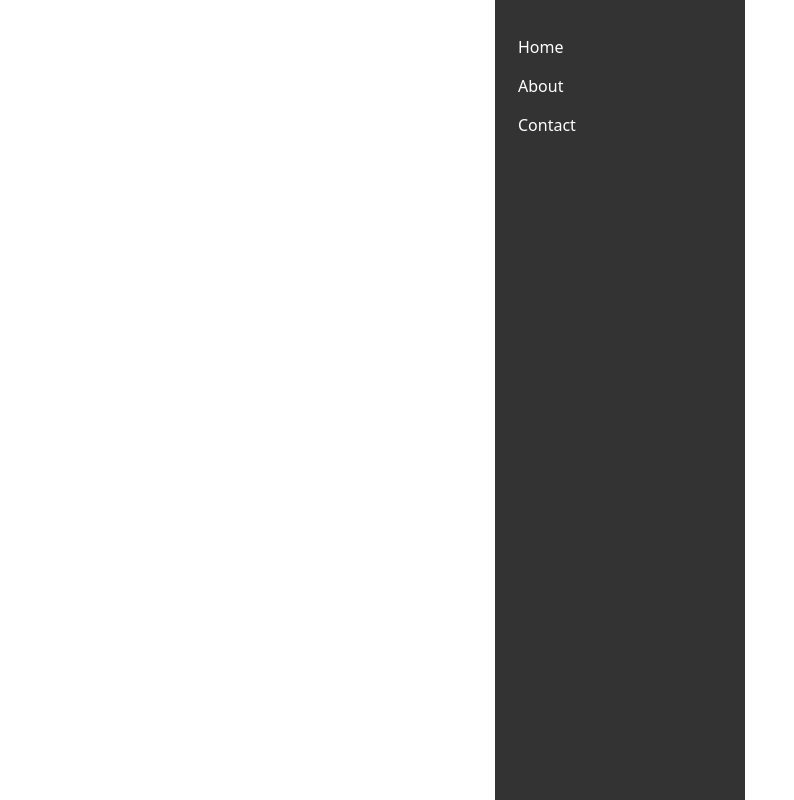
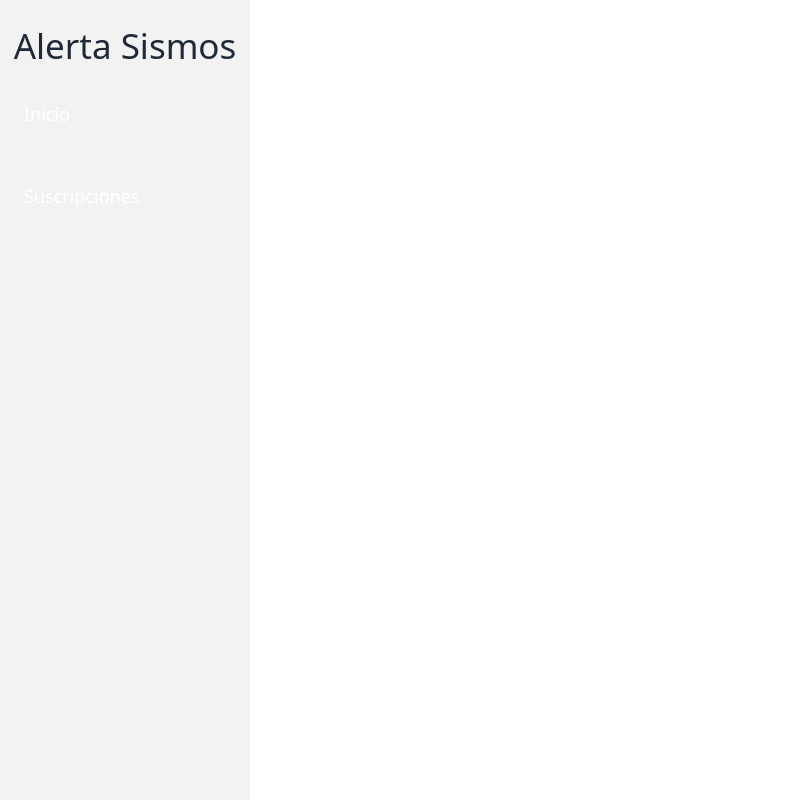
Before and after one commit to digivoro/g5-mvc, a Vue app in the folder frontend/: page /suscripciones in a window 1280 px wide. Before the commit this address had no page. Shown: the whole page, without its empty margins (0-794 px from the left). Built offline with nearby package versions, Linux system fonts and the light colour scheme.

Commit message:
feature: implementacion sidenav

```diff
--- a/frontend/src/App.vue
+++ b/frontend/src/App.vue
@@ -21,6 +21,8 @@ export default {
 <style>
 #app {
   display: flex;
+  margin: 0;
+  padding: 0;
 }
 .content {
   margin-left: 250px; /* Same width as the sidenav */
--- a/frontend/src/components/Sidenav.vue
+++ b/frontend/src/components/Sidenav.vue
@@ -1,12 +1,16 @@
 <template>
     <div class="sidenav">
-      <ul>
-        <li><router-link to="/">Home</router-link></li>
-        <li><router-link to="/about">About</router-link></li>
-        <li><router-link to="/contact">Contact</router-link></li>
-      </ul>
+        <h1 class="titulo bg-base-200">Alerta Sismos</h1>
+        <ul class="menu menu-lg bg-base-200 w-full h-full p-0 [&_li>*]:rounded-none">
+            <li>
+                <router-link to="/" class="nav-link" active-class="active">Inicio</router-link>
+            </li>
+            <li>
+                <router-link to="/suscripciones" class="nav-link" active-class="active">Suscripciones</router-link>
+            </li>
+        </ul>
     </div>
-  </template>
+</template>
 
   <script>
   export default {
@@ -18,10 +22,12 @@
   .sidenav {
     width: 250px;
     height: 100vh;
-    background-color: #333;
-    color: white;
     position: fixed;
-    padding: 20px;
+  }
+  .titulo{
+    text-align: center;
+    padding-top: 20px;
+    font-size: 35px;
   }
   ul {
     list-style-type: none;
```
